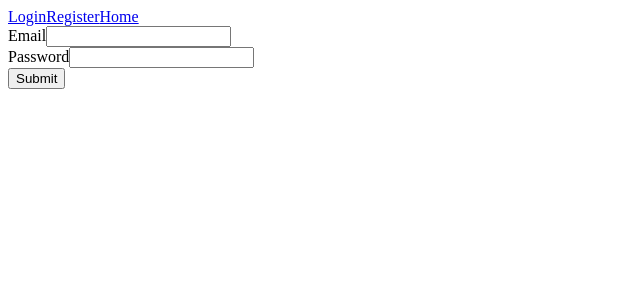
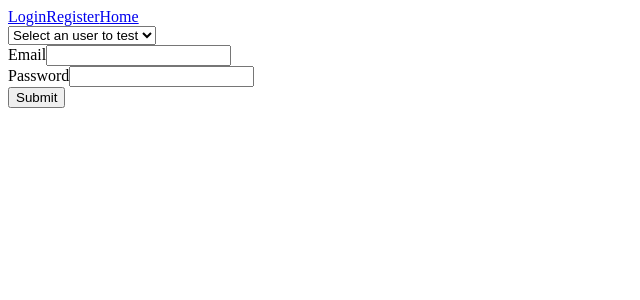
Before and after one commit to ederssouza/reactjs-auth-boilerplate, a React (Create React App) app: page /login in a window 1280 px wide. Shown: the top 300 px of the page, without its empty margins (0-640 px from the left). Built offline with nearby package versions, Linux system fonts and the light colour scheme.

Commit message:
Add select user element

```diff
--- a/src/pages/Login/index.tsx
+++ b/src/pages/Login/index.tsx
@@ -14,8 +14,18 @@ export function Login () {
   const [loginRequestStatus, setLoginRequestStatus] = useState('success')
   const { signIn } = useContext(AuthContext)
 
-  function handleChange (e: React.ChangeEvent<HTMLInputElement>) {
-    const { name, value } = e.target
+  const users = [
+    { name: 'Admin', email: 'admin@site.com', password: 'password@123' },
+    { name: 'Client', email: 'client@site.com', password: 'password@123' }
+  ]
+
+  function handleUserChange (event: React.ChangeEvent<HTMLSelectElement>) {
+    const user = JSON.parse(event.target.value)
+    if (user) setValues(user)
+  }
+
+  function handleChange (event: React.ChangeEvent<HTMLInputElement>) {
+    const { name, value } = event.target
 
     setValues({
       ...values,
@@ -40,6 +50,15 @@ export function Login () {
 
   return (
     <div>
+      <select onChange={handleUserChange}>
+        <option>Select an user to test</option>
+        {users.map(user => (
+          <option key={user.email} value={JSON.stringify(user)}>
+            {user.name}
+          </option>
+        ))}
+      </select>
+
       <form
         noValidate
         data-testid="login-form"
```
